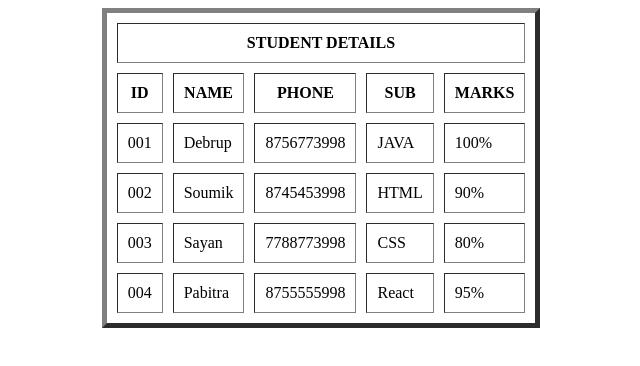
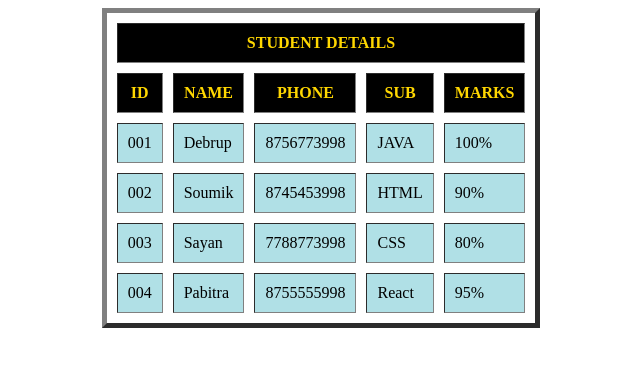
Before and after one commit to debrupgit/Mytableproject, a plain HTML site: page index.html in a window 1280 px wide. Shown: the whole page, without its empty margins (319-959 px from the left). Drawn offline with Linux system fonts and the light colour scheme.

Commit message:
2nd commit

```diff
--- a/index.html
+++ b/index.html
@@ -4,7 +4,7 @@
     <meta charset="UTF-8">
     <meta name="viewport" content="width=device-width, initial-scale=1.0">
     <title>Document</title>
-    <link rel="stylesheet" href="../CSS/table3.css">
+    <link rel="stylesheet" href="./index.css">
 </head>
 <body>
    <center> <table border="5px" cellspacing="10px" cellpadding="10px">
```
